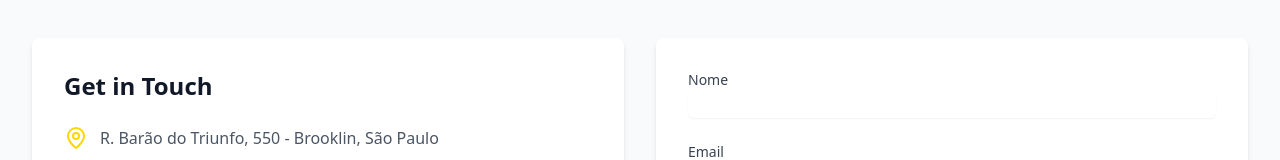
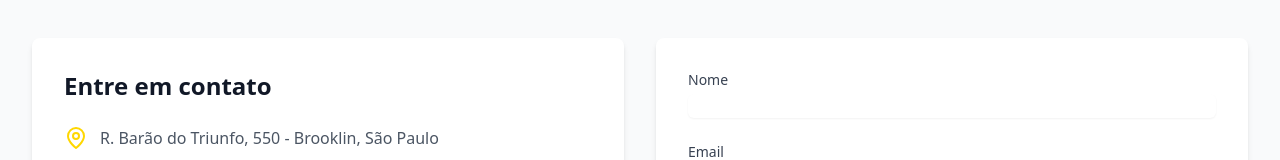
Before and after one commit to DiegoSILV4/Studio-Dental-, a React (Vite) app: page / in a window 1280 px wide. Shown: the part 1996-2156 px from the top of the page. Built offline with nearby package versions, Linux system fonts and the light colour scheme.

Commit message:
tradução

```diff
--- a/src/components/Contact.tsx
+++ b/src/components/Contact.tsx
@@ -16,7 +16,8 @@
 
         <div className="mt-20 grid grid-cols-1 gap-8 md:grid-cols-2">
           <div className="bg-white rounded-lg shadow-md p-8">
-            <h3 className="text-2xl font-bold text-gray-900 mb-6">Get in Touch</h3>
+            <h3 className="text-2xl font-bold text-gray-900 mb-6">Entre em contato
+            </h3>
             <div className="space-y-6">
               <div className="flex items-center">
                 <MapPin className="h-6 w-6 text-[#FFD700]" />
```
